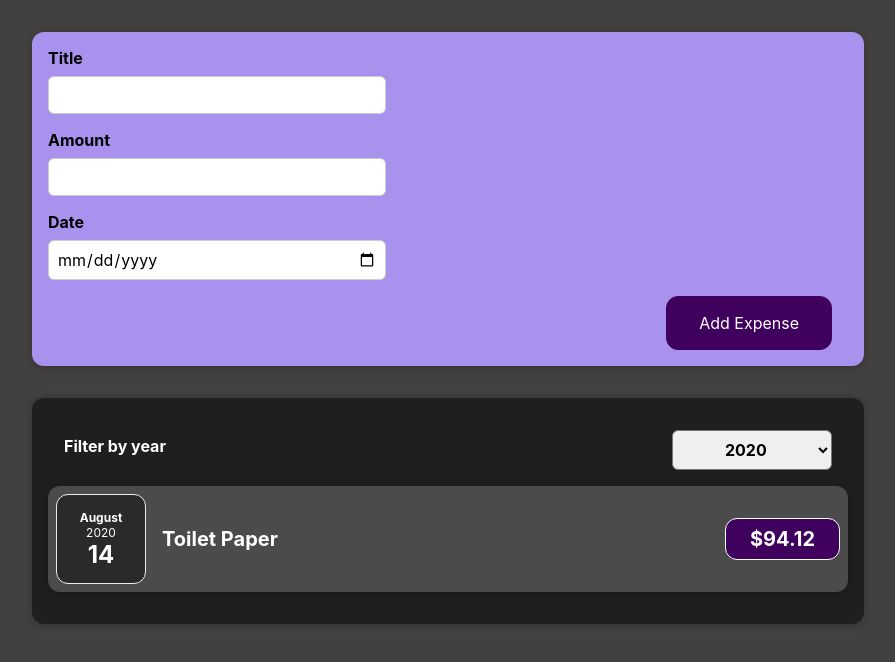
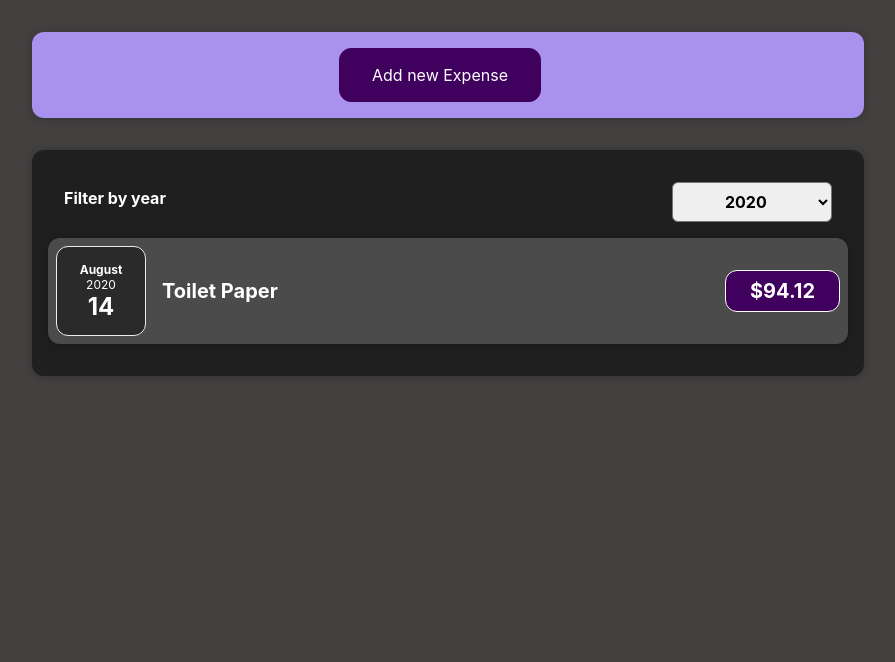
Before and after one commit to daniel-bogale/React-complete-guide-First-Course, a React (Create React App) app: page / in a window 1280 px wide. Shown: the top 662 px of the page, without its empty margins (192-1087 px from the left). Built offline with nearby package versions, Linux system fonts and the light colour scheme; the HTML template or start-up script is replaced by a standard one.

Commit message:
button show hide is built

```diff
--- a/src/component/Expenses/ExpenseDate.js
+++ b/src/component/Expenses/ExpenseData.js
@@ -1,6 +1,6 @@
-import "./ExpenseDate.css";
+import "./ExpenseData.css";
 
-const ExpenseDate = (props) => {
+const ExpenseData = (props) => {
   const month = props.date.toLocaleString("en-US", { month: "long" });
   const day = props.date.toLocaleString("en-US", { day: "2-digit" });
   const year = props.date.getFullYear();
@@ -12,4 +12,4 @@ const ExpenseDate = (props) => {
     </div>
   );
 };
-export default ExpenseDate;
+export default ExpenseData;
--- a/src/component/Expenses/ExpenseItem.js
+++ b/src/component/Expenses/ExpenseItem.js
@@ -1,4 +1,4 @@
-import ExpenseDate from "./ExpenseDate";
+import ExpenseData from "./ExpenseData";
 import "./ExpenseItem.css";
 import Card from "../UI/Card";
 
@@ -6,7 +6,7 @@ const ExpenseItem = (props) => {
   return (
     <li>
       <Card className="expense-item">
-        <ExpenseDate date={props.date} />
+        <ExpenseData date={props.date} />
         <div className="expense-item__description">
           <h2> {props.title} </h2>
           <div className="expense-item__price">${props.amount} </div>
--- a/src/component/NewExpense/ExpenseForm.js
+++ b/src/component/NewExpense/ExpenseForm.js
@@ -64,6 +64,9 @@ const ExpenseForm = (props) => {
         </div>
       </div>
       <div className="new-expense__actions">
+        <button type="button" onClick={props.onCancel}>
+          Cancel
+        </button>
         <button type="submit">Add Expense</button>
       </div>
     </form>
--- a/src/component/NewExpense/NewExpense.js
+++ b/src/component/NewExpense/NewExpense.js
@@ -1,3 +1,4 @@
+import { useState } from "react";
 import ExpenseForm from "./ExpenseForm";
 import "./NewExpense.css";
 
@@ -11,9 +12,29 @@ const NewExpense = (props) => {
     props.addExpense(expenseData);
   };
 
+  const [formIsNeeded, displayForm] = useState(false);
+
+  const cancelHandler = () => {
+    displayForm(false);
+  };
+
+  const addNewExpenseButtonHandler = () => {
+    displayForm(true);
+  };
+
+  if (!formIsNeeded) {
+    return (
+      <div className="new-expense">
+        <button onClick={addNewExpenseButtonHandler}>Add new Expense</button>
+      </div>
+    );
+  }
   return (
     <div className="new-expense">
-      <ExpenseForm saveExpenseData={saveExpenseDataHandler} />
+      <ExpenseForm
+        onCancel={cancelHandler}
+        saveExpenseData={saveExpenseDataHandler}
+      />
     </div>
   );
 };
```
Also changed, not shown: src/component/Expenses/ExpenseData.css (renamed from src/component/Expenses/ExpenseDate.css).
